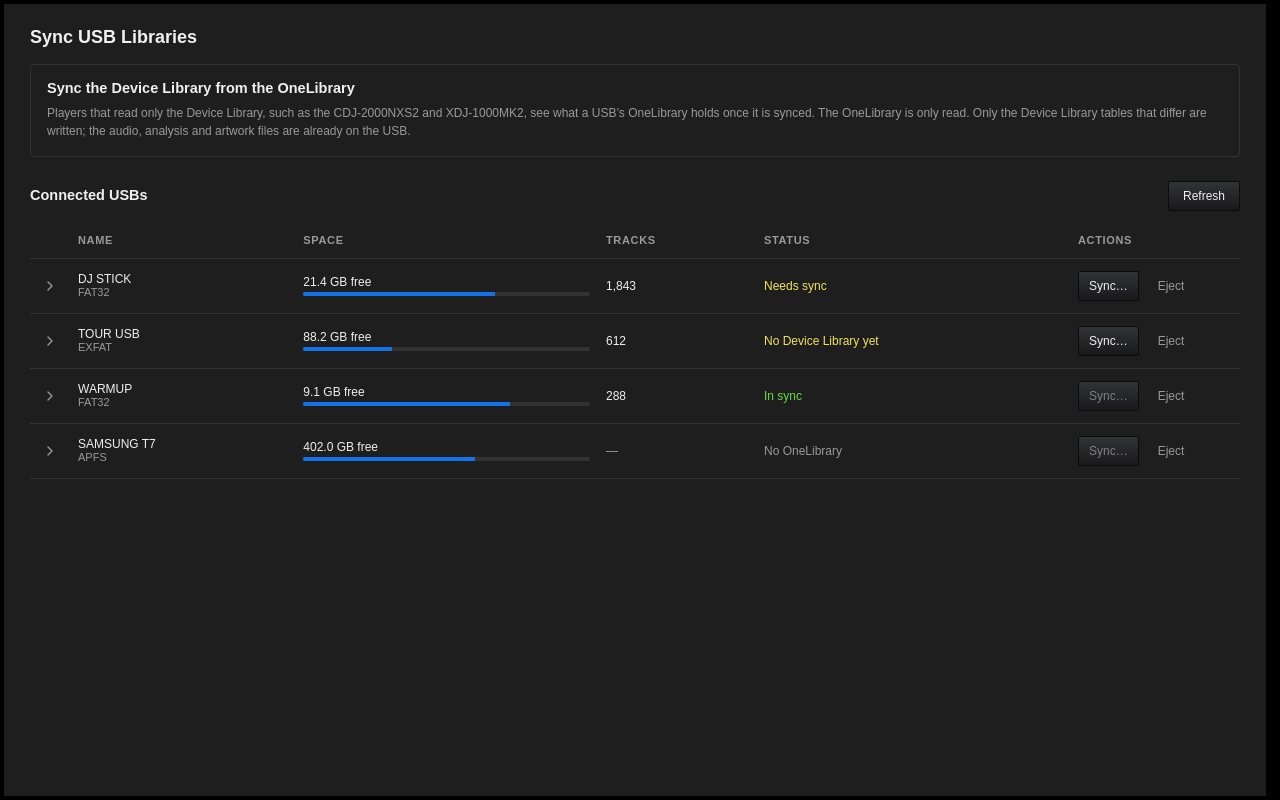
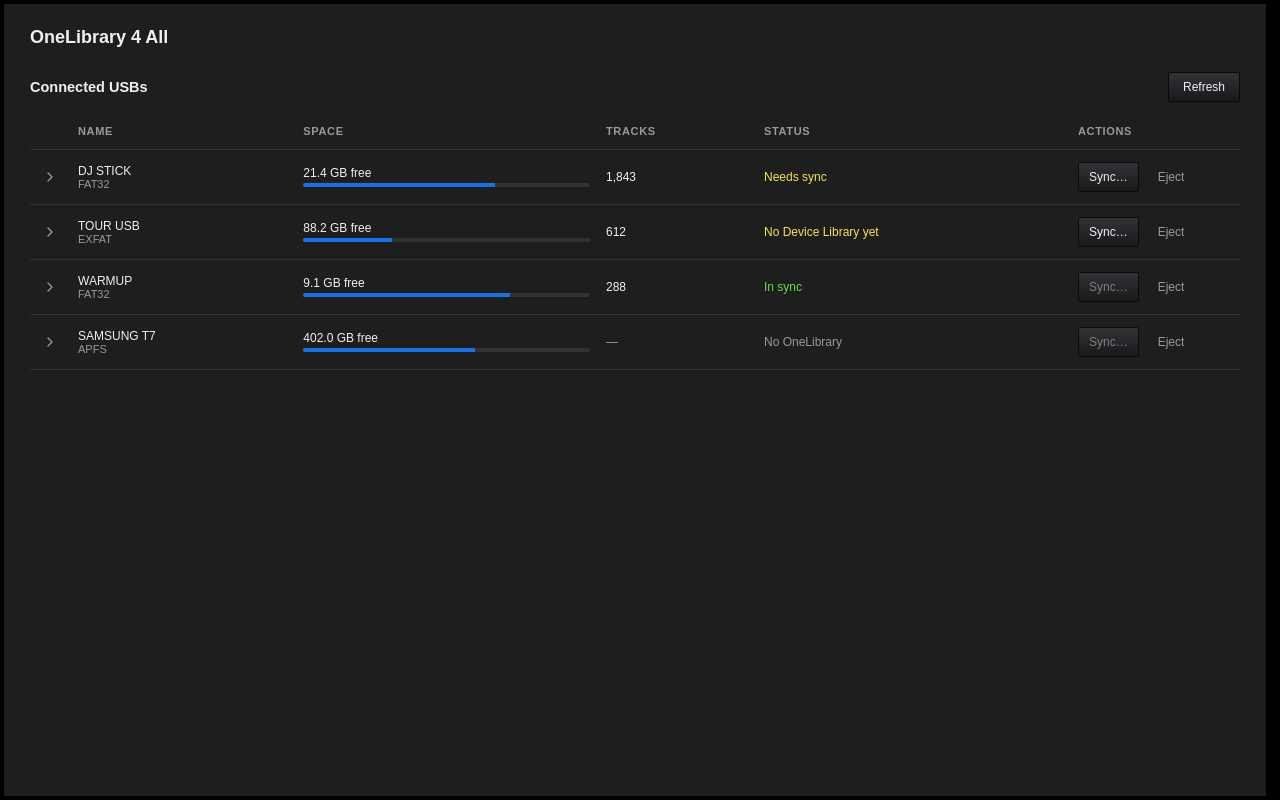
Before and after one commit to chrisle/onelibrary-sync, a React (Vite) app: page / in a window 1280 px wide. Built offline with nearby package versions, Linux system fonts and the light colour scheme.

Commit message:
style: title the window OneLibrary 4 All and drop the introduction box

```diff
--- a/src/views/SyncPane.module.css
+++ b/src/views/SyncPane.module.css
@@ -3,8 +3,6 @@
 .summary { display: flex; align-items: center; justify-content: space-between; flex-wrap: wrap; gap: 16px; padding: 16px; margin-bottom: 16px; border: 1px solid var(--c-raised); border-radius: 4px; }
 .summary > div { flex: 1; min-width: 200px; }
 .summary button { flex-shrink: 0; }
-.help { margin: 8px 0 12px; color: var(--c-text-dim); font-size: var(--f-size-sm); line-height: 1.5; }
-.summary .help { margin-bottom: 0; }
 .empty { padding: 20px 16px; border: 1px solid var(--c-raised); border-radius: 4px; font-size: var(--f-size-sm); line-height: 1.5; }
 .empty p { margin: 6px 0 0; color: var(--c-text-dim); }
 .notice { margin: 0 0 12px; padding: 10px 12px; border-left: 2px solid var(--c-label-yellow); background: var(--c-raised); font-size: var(--f-size-sm); line-height: 1.5; }
--- a/src/views/SyncPane.tsx
+++ b/src/views/SyncPane.tsx
@@ -93,21 +93,12 @@ export function SyncPane() {
 
   const blocked = blockedReason(status, job.progress.running);
   const unavailable = busy !== "" || job.progress.running;
-  return <Section title="Sync USB Libraries">
+  return <Section title="OneLibrary 4 All">
     {status?.rekordboxRunning ? <p className={styles.blockedNotice}>Quit rekordbox before syncing. It writes to the USBs it sees.</p> : null}
     {error || listError ? <p role="alert" className={styles.error}>{error || listError}</p> : null}
 
     {job.progress.running ? <SyncProgressCard progress={job.progress} name={nameIn(names.current, job.progress.path)} />
-      : <section className={styles.summary} aria-label="Sync your USBs">
-        <div>
-          <strong>Sync the Device Library from the OneLibrary</strong>
-          <p className={styles.help}>
-            Players that read only the Device Library, such as the CDJ-2000NXS2 and XDJ-1000MK2, see what a USB’s OneLibrary holds once it is synced.
-            The OneLibrary is only read. Only the Device Library tables that differ are written; the audio, analysis and artwork files are already on the USB.
-          </p>
-          <p className={styles.status} role="status" aria-live="polite" data-done={message ? true : undefined}>{busy || message}</p>
-        </div>
-      </section>}
+      : <p className={styles.status} role="status" aria-live="polite" data-done={message ? true : undefined}>{busy || message}</p>}
 
     <div className={styles.listHeading}>
       <h4 className={styles.sectionHeading}>Connected USBs</h4>
```
